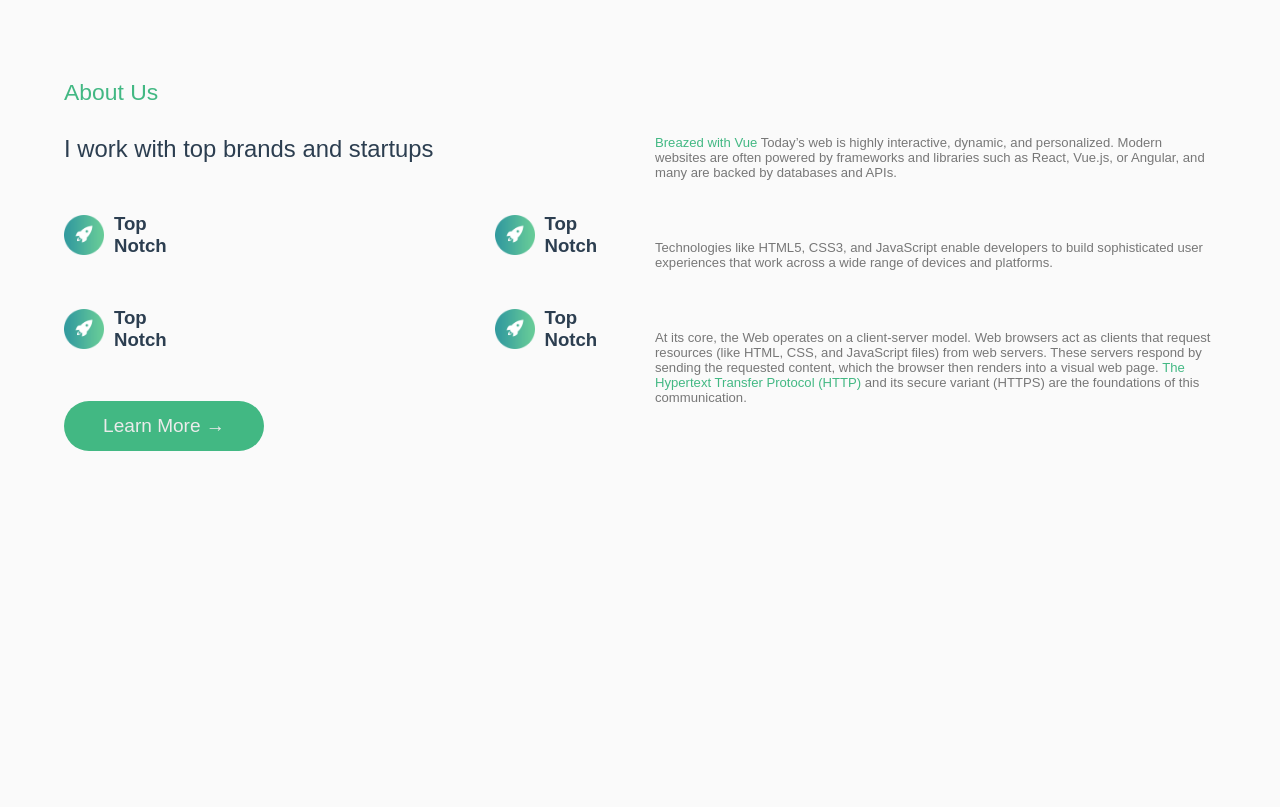
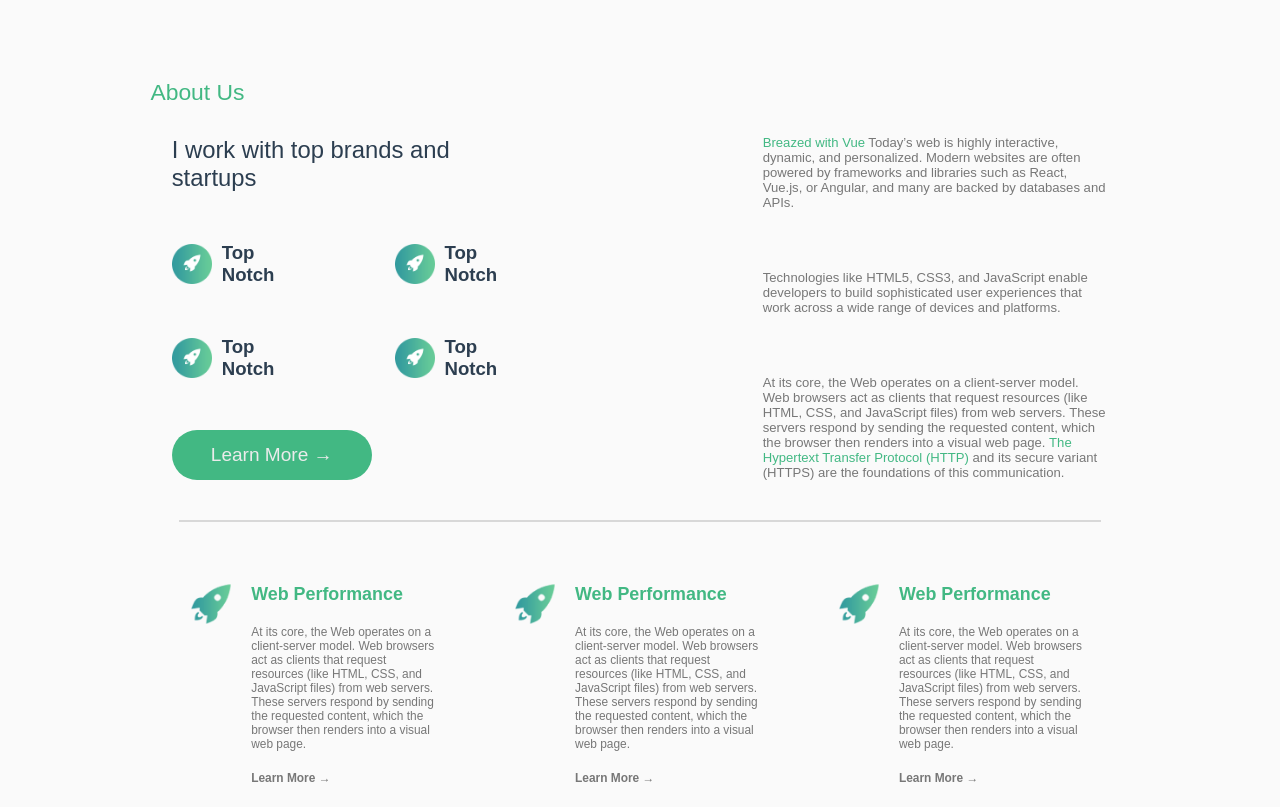
Before and after one commit to Roshdy-Learning-Web/Breezed, a Vue app: page / in a window 1280 px wide. Shown: the part 880-1687 px from the top of the page. Before the commit the page ends 1610 px from the top, so only its background shows below. Built offline with nearby package versions, Linux system fonts and the light colour scheme.

Commit message:
add card section

```diff
--- a/src/assets/css/pages/about-us.css
+++ b/src/assets/css/pages/about-us.css
@@ -1,5 +1,6 @@
 .about-us {
     display: flex;
+    align-items: center;
     flex-direction: column;
     gap: 3rem;
     height: 100vh;
@@ -9,14 +10,17 @@
 }
 
 .title {
-    width: 100%;
+    width: 85%;
     margin-top: 15rem;
+    text-align: start;
 }
 
 
 main{
     display: flex;
     gap: 3rem;
+    justify-content: space-around;
+    align-items: center;
 }
 
 .about-us h1 {
@@ -30,7 +34,7 @@ main{
 }
 
 .left {
-    width: 50%;
+    width: 30%;
     display: flex;
     flex-direction: column;
     gap: 5rem;
@@ -53,7 +57,7 @@ main{
 
 .row {
     display: flex;
-    gap: 30rem;
+    gap: 10rem;
 }
 
 .row p {
@@ -86,7 +90,7 @@ main{
 }
 
 .right {
-    width: 50%;
+    width: 30%;
     display: flex;
     flex-direction: column;
     gap: 6rem;
@@ -103,11 +107,71 @@ main{
     color: var(--color-text-gray);
 }
 
+/* card component */
+.cards-section {
+    width: 80%;
+    display: flex;
+    gap: 5rem;
+}
+
+.card{
+    width: 30rem;
+    border-radius: 5px;
+    padding: 2rem 1rem;
+    display: flex;
+    align-items: start;
+    justify-content: center;
+    gap: 2rem;
+    cursor: pointer;
+    border: 2px solid transparent;
+    transition: all 0.3s ease-in-out;
+}
+
+.card:hover{
+    border: 2px solid var(--color-primary);
+}
+.card .card-body{
+    display: flex;
+    flex-direction: column;
+    gap: 2rem;
+}
+.card .card-body h3{
+    font-size: 30em;
+    font-weight: 600;
+    color: var(--color-primary);
+}
+.card .card-body p{
+    color: var(--color-text-gray);
+    font-size: 20em;
+}
+
+.card img{
+    width: 4rem;
+    height: 4rem;
+}
+
+.card a{
+    text-decoration: none;
+    color: var(--color-text-gray);
+    font-size: 20em;
+    font-weight: 600;
+}
+
+.card a:hover{
+    color: var(--color-primary);
+}
 /* media queries */
 
 @media screen and (max-width: 1024px) {
     main{
         flex-direction: column;
+    }
+    .cards-section{
+        flex-wrap: wrap;
+        justify-content: center;
+    }
+    .card{
+        border: 2px solid var(--color-primary);
     }
 }
 
--- a/src/pages/about-us/index.vue
+++ b/src/pages/about-us/index.vue
@@ -1,63 +1,21 @@
 <script lang="ts" setup>
+import mainSection from './partials/main-section.vue';
+import Card from './partials/card.vue';
 </script>
 <template>
     <div id="about-us" class="about-us">
         <div class="title">
             <h1>About Us</h1>
         </div>
-        <main>
-            <div class="left">
-                <h2>I work with top brands and startups</h2>
-                <div class="left-icons">
-                    <div class="row">
-                        <div class="left-icon-item">
-                            <img src="/images/service-item-01.png" alt="">
-                            <p>Top Notch</p>
-                        </div>
-                        <div class="left-icon-item">
-                            <img src="/images/service-item-01.png" alt="">
-                            <p>Top Notch</p>
-                        </div>
-                    </div>
-                    <div class="row">
-                        <div class="left-icon-item">
-                            <img src="/images/service-item-01.png" alt="">
-                            <p>Top Notch</p>
-                        </div>
-                        <div class="left-icon-item">
-                            <img src="/images/service-item-01.png" alt="">
-                            <p>Top Notch</p>
-                        </div>
-                    </div>
-                </div>
-                <button>Learn More &rarr;</button>
-            </div>
-            <div class="right">
-                <div>
-                    <p>
-                        <a href="#">Breazed with Vue</a>
-                        Today’s web is highly interactive, dynamic, and personalized. Modern websites are often powered
-                        by frameworks and libraries such as React, Vue.js, or Angular, and many are backed by databases
-                        and APIs.
-                    </p>
-                </div>
-                <div>
-                    <p>
-                        Technologies like HTML5, CSS3, and JavaScript enable developers to build sophisticated user
-                        experiences that work across a wide range of devices and platforms.
-                    </p>
-                </div>
-                <div>
-                    <p>
-                        At its core, the Web operates on a client-server model. Web browsers act as clients that request
-                        resources (like HTML, CSS, and JavaScript files) from web servers. These servers respond by
-                        sending the requested content, which the browser then renders into a visual web page.
-                        <a href="#">The Hypertext Transfer Protocol (HTTP)</a> and its secure variant (HTTPS) are the
-                        foundations of this communication.
-                    </p>
-                </div>
-            </div>
-        </main>
+        <main-section />
+
+        <hr style="border: 1px solid #c2c2c299; width: 80%; margin: 1rem auto;">
+
+        <div class="cards-section">
+            <card />
+            <card />
+            <card />
+        </div>
     </div>
 
 </template>
--- /dev/null
+++ b/src/pages/about-us/partials/card.vue
@@ -0,0 +1,16 @@
+<script setup lang="ts">
+</script>
+
+<template>
+    <div class="card">
+        <img src="/images/features-icon-1.png" alt="">
+        <div class="card-body">
+            <h3>Web Performance</h3>
+            <p>At its core, the Web operates on a client-server model. Web browsers act as clients that request resources
+                (like HTML, CSS, and JavaScript files) from web servers. These servers respond by sending the requested
+                content, which the browser then renders into a visual web page.</p>
+            <a href="#">Learn More &rarr;</a>
+
+        </div>
+    </div>
+</template>
--- /dev/null
+++ b/src/pages/about-us/partials/main-section.vue
@@ -0,0 +1,55 @@
+<template>
+    <main>
+        <div class="left">
+            <h2>I work with top brands and startups</h2>
+            <div class="left-icons">
+                <div class="row">
+                    <div class="left-icon-item">
+                        <img src="/images/service-item-01.png" alt="">
+                        <p>Top Notch</p>
+                    </div>
+                    <div class="left-icon-item">
+                        <img src="/images/service-item-01.png" alt="">
+                        <p>Top Notch</p>
+                    </div>
+                </div>
+                <div class="row">
+                    <div class="left-icon-item">
+                        <img src="/images/service-item-01.png" alt="">
+                        <p>Top Notch</p>
+                    </div>
+                    <div class="left-icon-item">
+                        <img src="/images/service-item-01.png" alt="">
+                        <p>Top Notch</p>
+                    </div>
+                </div>
+            </div>
+            <button>Learn More &rarr;</button>
+        </div>
+        <div class="right">
+            <div>
+                <p>
+                    <a href="#">Breazed with Vue</a>
+                    Today’s web is highly interactive, dynamic, and personalized. Modern websites are often powered
+                    by frameworks and libraries such as React, Vue.js, or Angular, and many are backed by databases
+                    and APIs.
+                </p>
+            </div>
+            <div>
+                <p>
+                    Technologies like HTML5, CSS3, and JavaScript enable developers to build sophisticated user
+                    experiences that work across a wide range of devices and platforms.
+                </p>
+            </div>
+            <div>
+                <p>
+                    At its core, the Web operates on a client-server model. Web browsers act as clients that request
+                    resources (like HTML, CSS, and JavaScript files) from web servers. These servers respond by
+                    sending the requested content, which the browser then renders into a visual web page.
+                    <a href="#">The Hypertext Transfer Protocol (HTTP)</a> and its secure variant (HTTPS) are the
+                    foundations of this communication.
+                </p>
+            </div>
+        </div>
+    </main>
+</template>
```
